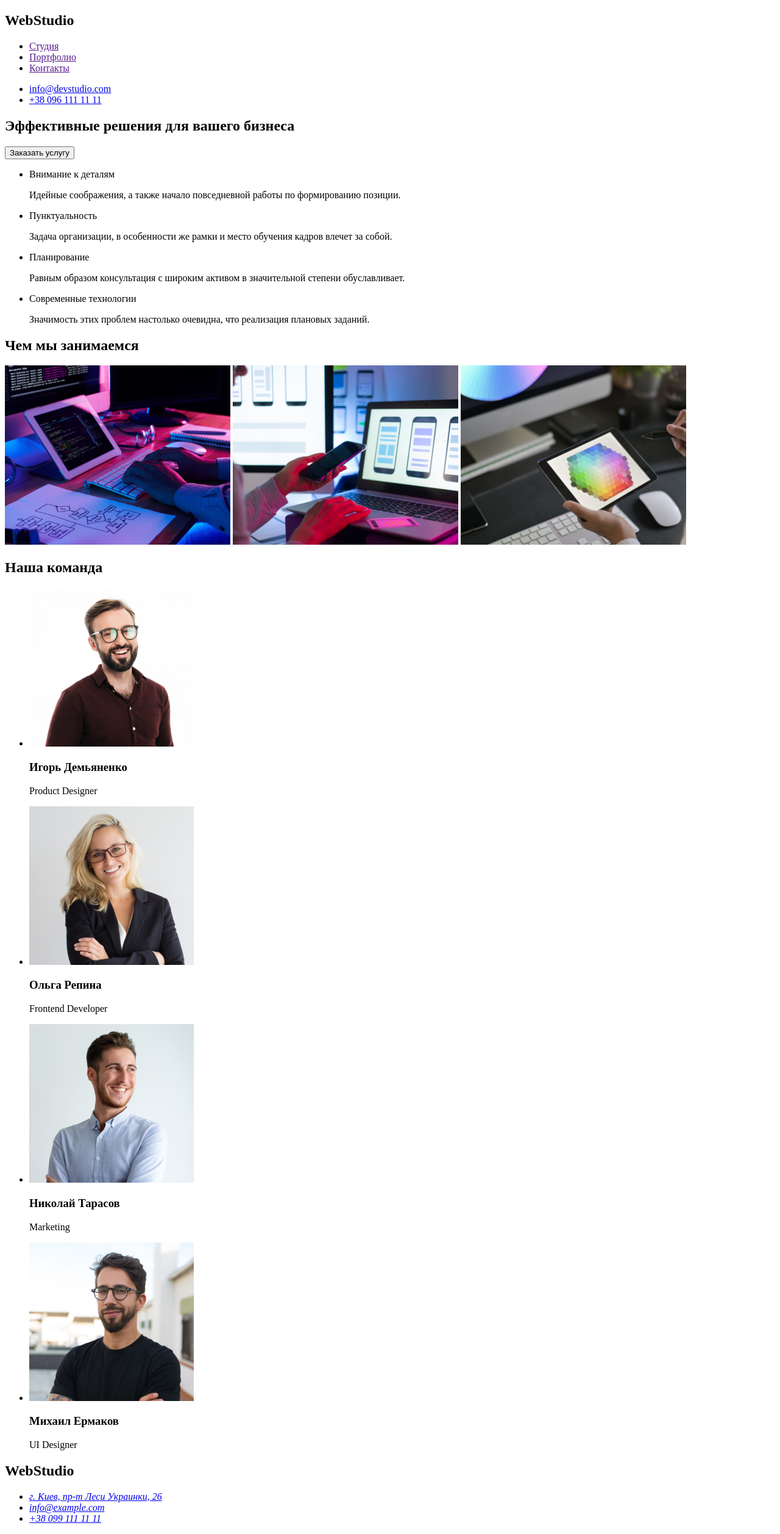
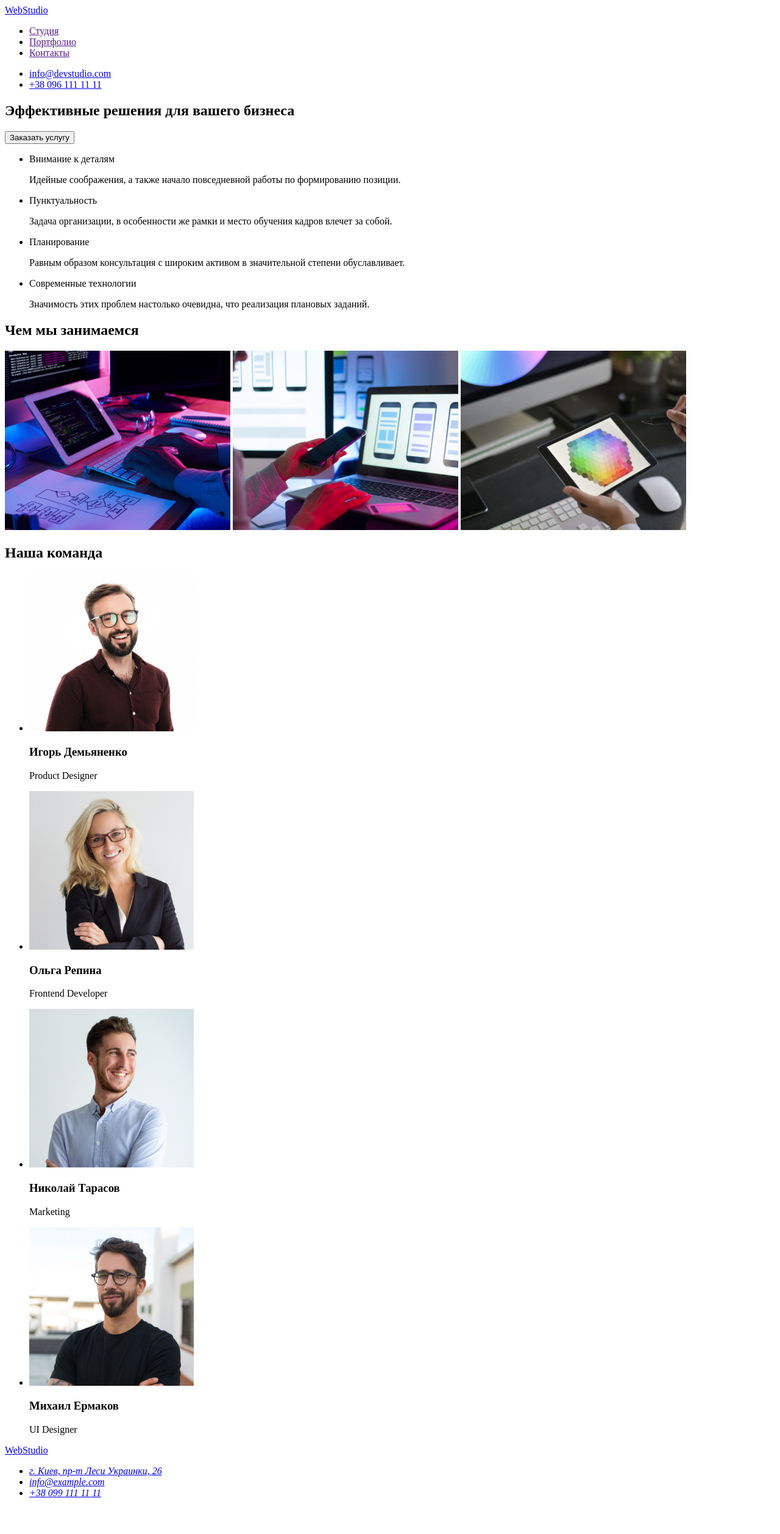
Before and after one commit to ArtemAraratik/GoItEd, a plain HTML site: page index.html in a window 1280 px wide. Shown: the whole page at 61% size. After the commit the page ends 2473 px from the top, so only its background shows below. Drawn offline with Linux system fonts and the light colour scheme.

Commit message:
Update index.html

```diff
--- a/index.html
+++ b/index.html
@@ -8,7 +8,7 @@
 </head>
 <body>
 <header>
-    <h2>WebStudio</h2>
+    <a href="./index.html">WebStudio</a>
  <nav><ul>
     <li><a href="">Студия</a></li>
     <li><a href="">Портфолио</a></li>
@@ -72,7 +72,7 @@
     </section>
 </main>
 <footer>
-    <h2>WebStudio</h2>
+    <a href="./index.html">WebStudio</a>
     <address>
          <ul>
             <li>
```
